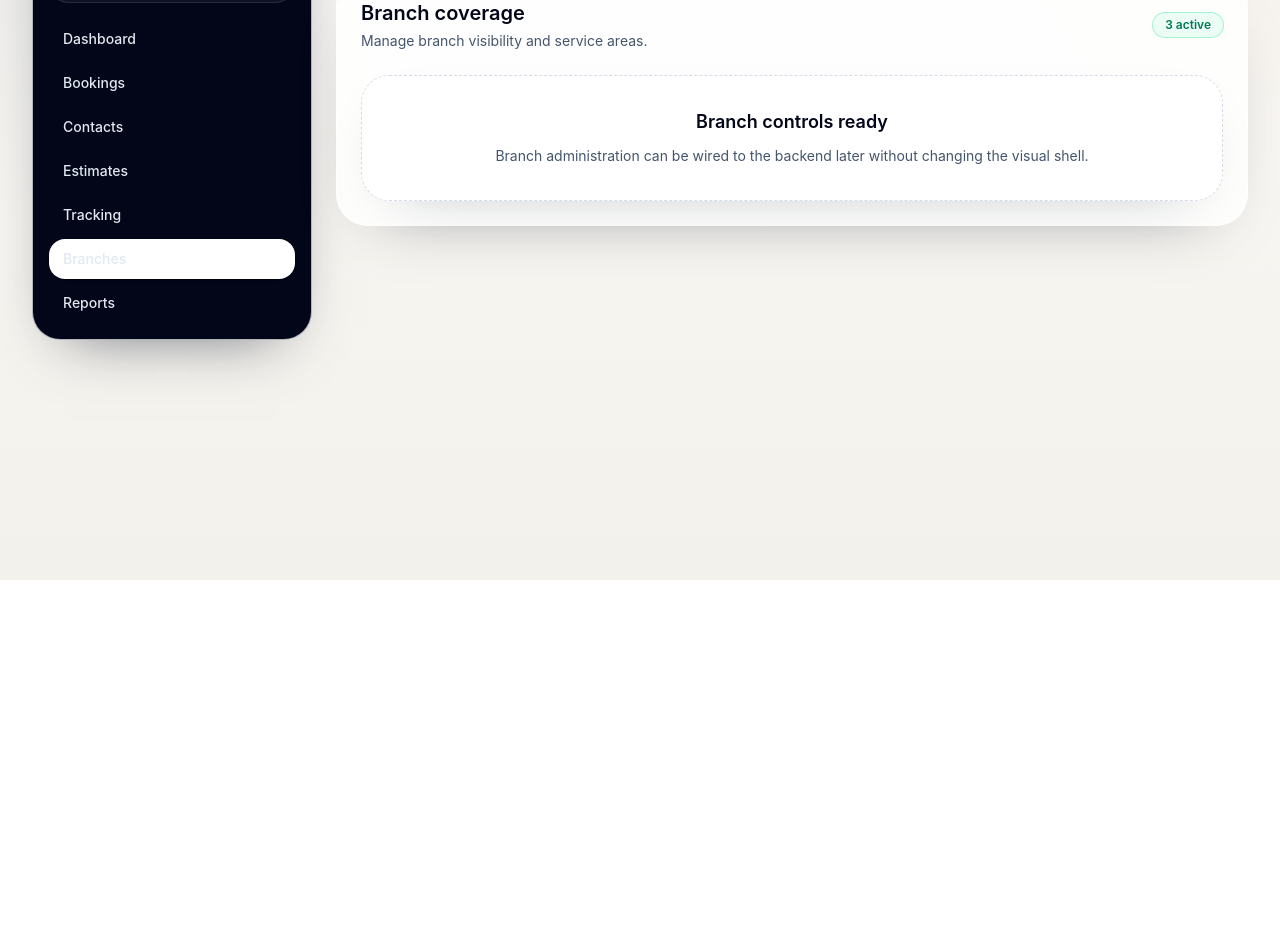
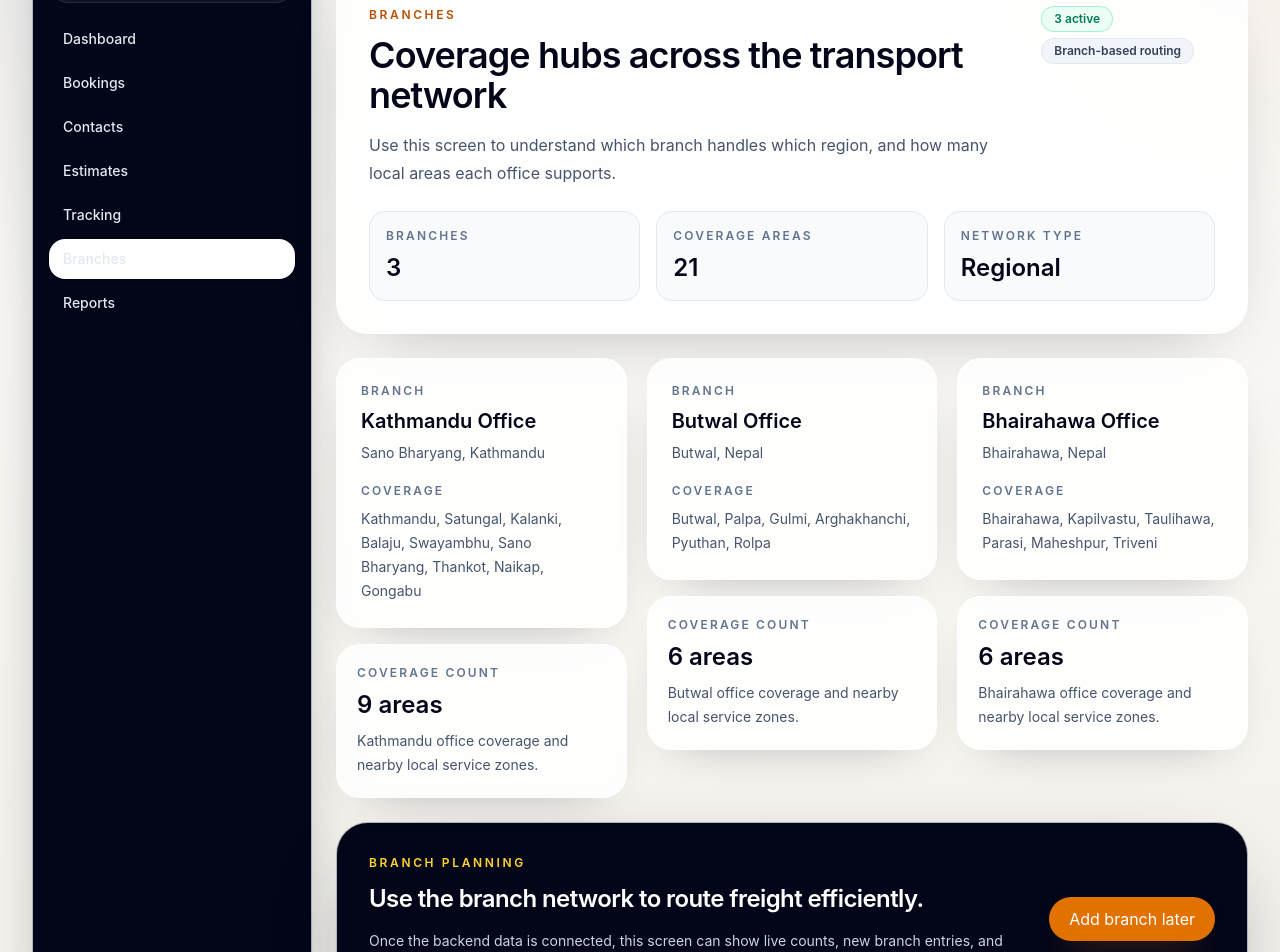
Before and after one commit to Baniya422/Shree-Sajha-Transport, a React (Vite) app in the folder frontend/: page /admin/branches in a window 1280 px wide. Shown: the part 220-1172 px from the top of the page. Before the commit the page ends 800 px from the top, so only its background shows below. Built offline with nearby package versions, Linux system fonts and the light colour scheme.

Commit message:
Build branches admin page

```diff
--- a/frontend/src/pages/admin/Branches.jsx
+++ b/frontend/src/pages/admin/Branches.jsx
@@ -1,21 +1,72 @@
 import AdminLayout from '../../components/admin/AdminLayout.jsx'
-import EmptyState from '../../components/common/EmptyState.jsx'
+import BranchCard from '../../components/cards/BranchCard.jsx'
+import Button from '../../components/common/Button.jsx'
+import Reveal from '../../components/common/Reveal.jsx'
 import StatusBadge from '../../components/common/StatusBadge.jsx'
+import { branches } from '../../data/branches.js'
 
 export default function Branches() {
   return (
     <AdminLayout>
-      <div className="rounded-[2rem] border border-white/70 bg-white/85 p-6 shadow-[0_22px_70px_-40px_rgba(15,23,42,0.4)] backdrop-blur">
-        <div className="flex items-center justify-between gap-4">
-          <div>
-            <h2 className="text-xl font-semibold text-slate-950">Branch coverage</h2>
-            <p className="mt-1 text-sm text-slate-600">Manage branch visibility and service areas.</p>
+      <div className="grid gap-6">
+        <Reveal className="rounded-[2rem] border border-white/70 bg-white/85 p-6 shadow-[0_22px_70px_-40px_rgba(15,23,42,0.4)] backdrop-blur sm:p-8">
+          <div className="flex flex-col gap-4 lg:flex-row lg:items-start lg:justify-between">
+            <div className="max-w-3xl">
+              <p className="text-xs font-semibold uppercase tracking-[0.22em] text-amber-700">Branches</p>
+              <h2 className="mt-3 text-3xl font-semibold tracking-tight text-slate-950 sm:text-4xl">Coverage hubs across the transport network</h2>
+              <p className="mt-4 text-sm leading-7 text-slate-600 sm:text-base">
+                Use this screen to understand which branch handles which region, and how many local areas each office supports.
+              </p>
+            </div>
+            <div className="flex flex-wrap gap-2">
+              <StatusBadge tone="success">3 active</StatusBadge>
+              <StatusBadge tone="neutral">Branch-based routing</StatusBadge>
+            </div>
           </div>
-          <StatusBadge tone="success">3 active</StatusBadge>
+
+          <div className="mt-6 grid gap-4 md:grid-cols-3">
+            <div className="rounded-2xl border border-slate-200 bg-slate-50 p-4">
+              <p className="text-xs font-semibold uppercase tracking-[0.18em] text-slate-500">Branches</p>
+              <p className="mt-2 text-2xl font-semibold text-slate-950">{branches.length}</p>
+            </div>
+            <div className="rounded-2xl border border-slate-200 bg-slate-50 p-4">
+              <p className="text-xs font-semibold uppercase tracking-[0.18em] text-slate-500">Coverage areas</p>
+              <p className="mt-2 text-2xl font-semibold text-slate-950">{branches.reduce((total, branch) => total + branch.coverage.length, 0)}</p>
+            </div>
+            <div className="rounded-2xl border border-slate-200 bg-slate-50 p-4">
+              <p className="text-xs font-semibold uppercase tracking-[0.18em] text-slate-500">Network type</p>
+              <p className="mt-2 text-2xl font-semibold text-slate-950">Regional</p>
+            </div>
+          </div>
+        </Reveal>
+
+        <div className="grid gap-5 md:grid-cols-3">
+          {branches.map((branch, index) => (
+            <Reveal key={branch.name} delay={index * 0.05}>
+              <div className="grid gap-4">
+                <BranchCard branch={branch} />
+                <div className="rounded-[1.5rem] border border-white/70 bg-white/85 p-5 shadow-[0_18px_50px_-34px_rgba(15,23,42,0.45)] backdrop-blur">
+                  <p className="text-xs font-semibold uppercase tracking-[0.18em] text-slate-500">Coverage count</p>
+                  <p className="mt-2 text-2xl font-semibold text-slate-950">{branch.coverage.length} areas</p>
+                  <p className="mt-2 text-sm leading-6 text-slate-600">{branch.city} office coverage and nearby local service zones.</p>
+                </div>
+              </div>
+            </Reveal>
+          ))}
         </div>
-        <div className="mt-6">
-          <EmptyState title="Branch controls ready" description="Branch administration can be wired to the backend later without changing the visual shell." />
-        </div>
+
+        <Reveal className="rounded-[2rem] border border-white/70 bg-slate-950 p-6 text-white shadow-[0_28px_90px_-44px_rgba(15,23,42,0.85)] sm:p-8">
+          <div className="grid gap-6 lg:grid-cols-[1fr_auto] lg:items-center">
+            <div>
+              <p className="text-xs font-semibold uppercase tracking-[0.22em] text-amber-300">Branch planning</p>
+              <h3 className="mt-3 text-2xl font-semibold tracking-tight">Use the branch network to route freight efficiently.</h3>
+              <p className="mt-3 max-w-2xl text-sm leading-7 text-slate-300">
+                Once the backend data is connected, this screen can show live counts, new branch entries, and service-area updates without changing the layout.
+              </p>
+            </div>
+            <Button variant="secondary" type="button">Add branch later</Button>
+          </div>
+        </Reveal>
       </div>
     </AdminLayout>
   )
```
